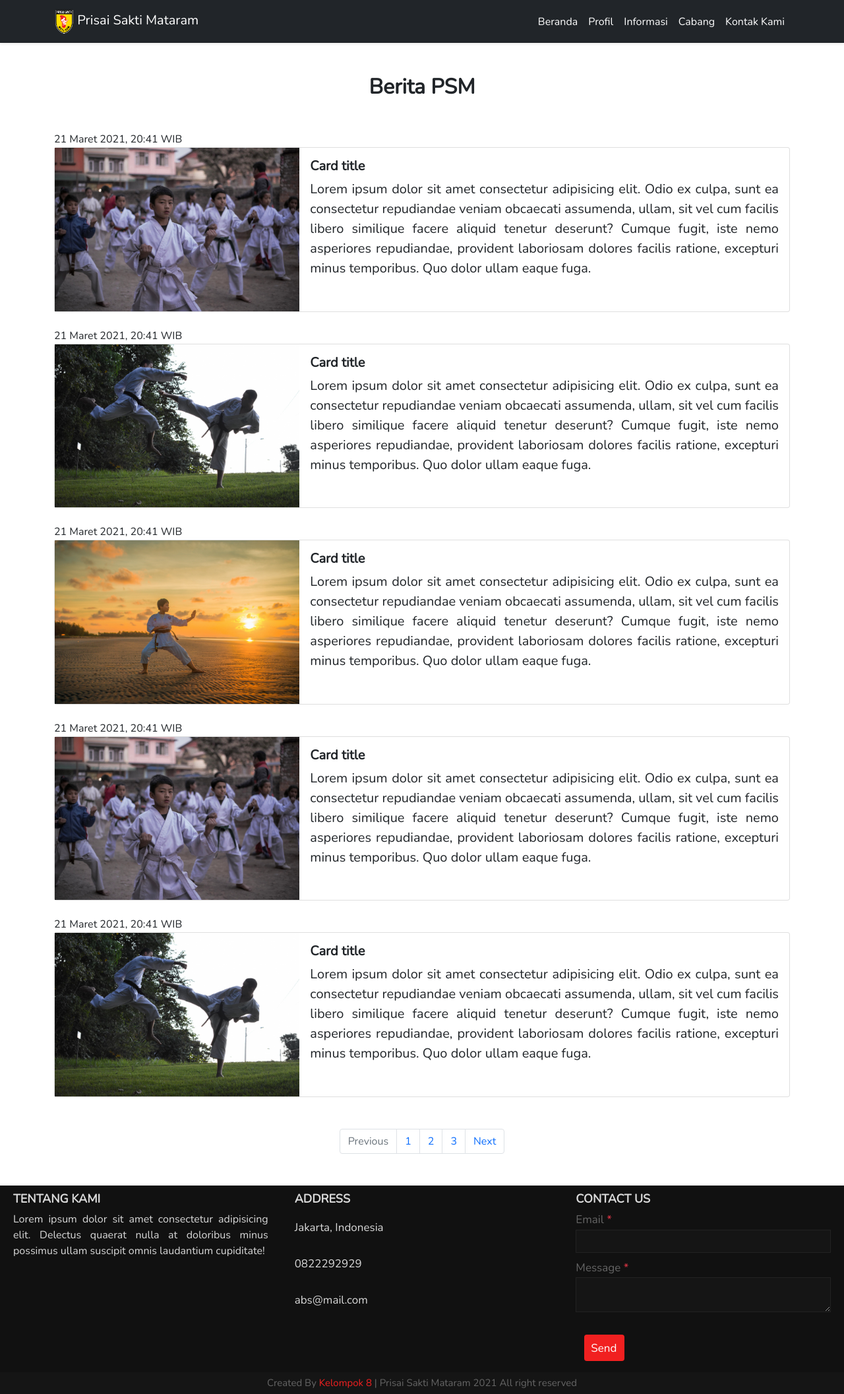
After one commit to solahuddin21/ProjectWebsite, a PHP site: page /informasi.html in a window 1280 px wide. The commit adds this page. Shown: the whole page at 66% size. Run offline with PHP 8.4, Linux system fonts and the light colour scheme.

Commit message:
update berita, index, profil, css

```diff
--- /dev/null
+++ b/informasi.html
@@ -0,0 +1,217 @@
+<!DOCTYPE html>
+<html lang="en">
+
+<head>
+  <!-- Required meta tags -->
+  <meta charset="utf-8" />
+  <meta name="viewport" content="width=device-width, initial-scale=1" />
+
+  <!-- Bootstrap CSS -->
+  <link href="https://cdn.jsdelivr.net/npm/bootstrap@5.0.0-beta2/dist/css/bootstrap.min.css" rel="stylesheet"
+    integrity="sha384-BmbxuPwQa2lc/FVzBcNJ7UAyJxM6wuqIj61tLrc4wSX0szH/Ev+nYRRuWlolflfl" crossorigin="anonymous" />
+
+  <link rel="preconnect" href="https://fonts.gstatic.com">
+  <link href="https://fonts.googleapis.com/css2?family=Nunito&display=swap" rel="stylesheet">
+
+  <!-- We CSS -->
+  <link rel="stylesheet" href="style.css" />
+
+  <title>Prisai Sakti Mataram</title>
+</head>
+
+<body>
+  <!-- Navbar  -->
+  <nav class="navbar navbar-expand-lg navbar-dark bg-dark shadow-sm sticky-top">
+    <div class="container">
+      <a class="navbar-brand" href="#">
+        <img src="img/Logo_PSM.png" alt="" width="30" height="39" />
+        Prisai Sakti Mataram
+      </a>
+      <button class="navbar-toggler" type="button" data-bs-toggle="collapse" data-bs-target="#navbarNav"
+        aria-controls="navbarNav" aria-expanded="false" aria-label="Toggle navigation">
+        <span class="navbar-toggler-icon"></span>
+      </button>
+      <div class="collapse navbar-collapse" id="navbarNav">
+        <ul class="navbar-nav ms-auto">
+          <li class="nav-item">
+            <a class="nav-link active" aria-current="page" href="index2.html">Beranda</a>
+          </li>
+          <li class="nav-item">
+            <a class="nav-link active" aria-current="page" href="profil.html">Profil</a>
+          </li>
+          <li class="nav-item">
+            <a class="nav-link active" aria-current="page" href="#">Informasi</a>
+          </li>
+          <li class="nav-item">
+            <a class="nav-link active" aria-current="page" href="Cabang_Locator.html">Cabang</a>
+          </li>
+          <li class="nav-item">
+            <a class="nav-link active" aria-current="page" href="#">Kontak Kami</a>
+          </li>
+        </ul>
+      </div>
+    </div>
+  </nav>
+  <!-- Akhir Navbar  -->
+
+  <section class="container contents">
+    <h2 class="featurette-heading text-center m-5 fw-bold">Berita PSM</h2>
+    <p class="card-text mt-4 mb-0 fs-6">21 Maret 2021, 20:41 WIB</p>
+    <div class="card mb-3" style="max-width: 100%;">
+        <div class="row g-0">
+          <div class="col-md-4">
+            <img src="img/ozan-safak-1jOQNSc4P-c-unsplash.jpg" class="img-fluid" alt="...">
+          </div>
+          <div class="col-md-8">
+            <div class="card-body">
+              <h5 class="card-title fw-bold">Card title</h5>
+              <p class="card-text">Lorem ipsum dolor sit amet consectetur adipisicing elit. Odio ex culpa, sunt ea consectetur repudiandae veniam obcaecati assumenda, ullam, sit vel cum facilis libero similique facere aliquid tenetur deserunt? Cumque fugit, iste nemo asperiores repudiandae, provident laboriosam dolores facilis ratione, excepturi minus temporibus. Quo dolor ullam eaque fuga.</p>
+              <a href="#" class="stretched-link"></a>
+            </div>
+          </div>
+        </div>
+      </div>
+      <p class="card-text mt-4 mb-0 fs-6">21 Maret 2021, 20:41 WIB</p>
+    <div class="card mb-3" style="max-width: 100%;">
+        <div class="row g-0">
+          <div class="col-md-4">
+            <img src="img/soon-santos--XGqShGxO8E-unsplash.jpg" class="img-fluid" alt="...">
+          </div>
+          <div class="col-md-8">
+            <div class="card-body">
+              <h5 class="card-title fw-bold">Card title</h5>
+              <p class="card-text">Lorem ipsum dolor sit amet consectetur adipisicing elit. Odio ex culpa, sunt ea consectetur repudiandae veniam obcaecati assumenda, ullam, sit vel cum facilis libero similique facere aliquid tenetur deserunt? Cumque fugit, iste nemo asperiores repudiandae, provident laboriosam dolores facilis ratione, excepturi minus temporibus. Quo dolor ullam eaque fuga.</p>
+              <a href="#" class="stretched-link"></a>
+            </div>
+          </div>
+        </div>
+      </div><p class="card-text mt-4 mb-0 fs-6">21 Maret 2021, 20:41 WIB</p>
+      <div class="card mb-3" style="max-width: 100%;">
+          <div class="row g-0">
+            <div class="col-md-4">
+              <img src="img/thao-le-hoang-igLzPKOvZNw-unsplash.jpg" class="img-fluid" alt="...">
+            </div>
+            <div class="col-md-8">
+              <div class="card-body">
+                <h5 class="card-title fw-bold">Card title</h5>
+                <p class="card-text">Lorem ipsum dolor sit amet consectetur adipisicing elit. Odio ex culpa, sunt ea consectetur repudiandae veniam obcaecati assumenda, ullam, sit vel cum facilis libero similique facere aliquid tenetur deserunt? Cumque fugit, iste nemo asperiores repudiandae, provident laboriosam dolores facilis ratione, excepturi minus temporibus. Quo dolor ullam eaque fuga.</p>
+                <a href="#" class="stretched-link"></a>
+              </div>
+            </div>
+          </div>
+        </div><p class="card-text mt-4 mb-0 fs-6">21 Maret 2021, 20:41 WIB</p>
+        <div class="card mb-3" style="max-width: 100%;">
+            <div class="row g-0">
+              <div class="col-md-4">
+                <img src="img/ozan-safak-1jOQNSc4P-c-unsplash.jpg" class="img-fluid" alt="...">
+              </div>
+              <div class="col-md-8">
+                <div class="card-body">
+                  <h5 class="card-title fw-bold">Card title</h5>
+                  <p class="card-text">Lorem ipsum dolor sit amet consectetur adipisicing elit. Odio ex culpa, sunt ea consectetur repudiandae veniam obcaecati assumenda, ullam, sit vel cum facilis libero similique facere aliquid tenetur deserunt? Cumque fugit, iste nemo asperiores repudiandae, provident laboriosam dolores facilis ratione, excepturi minus temporibus. Quo dolor ullam eaque fuga.</p>
+                  <a href="#" class="stretched-link"></a>
+                </div>
+              </div>
+            </div>
+          </div><p class="card-text mt-4 mb-0 fs-6">21 Maret 2021, 20:41 WIB</p>
+          <div class="card mb-3" style="max-width: 100%;">
+              <div class="row g-0">
+                <div class="col-md-4">
+                  <img src="img/soon-santos--XGqShGxO8E-unsplash.jpg" class="img-fluid" alt="...">
+                </div>
+                <div class="col-md-8">
+                  <div class="card-body">
+                    <h5 class="card-title fw-bold">Card title</h5>
+                    <p class="card-text">Lorem ipsum dolor sit amet consectetur adipisicing elit. Odio ex culpa, sunt ea consectetur repudiandae veniam obcaecati assumenda, ullam, sit vel cum facilis libero similique facere aliquid tenetur deserunt? Cumque fugit, iste nemo asperiores repudiandae, provident laboriosam dolores facilis ratione, excepturi minus temporibus. Quo dolor ullam eaque fuga.</p>
+                    <a href="#" class="stretched-link"></a>
+                  </div>
+                </div>
+              </div>
+            </div>
+  </section>
+
+  <section class="page my-5">
+    <nav aria-label="Page navigation example">
+        <ul class="pagination justify-content-center">
+          <li class="page-item disabled">
+            <a class="page-link" href="#" tabindex="-1" aria-disabled="true">Previous</a>
+          </li>
+          <li class="page-item"><a class="page-link" href="#">1</a></li>
+          <li class="page-item"><a class="page-link" href="#">2</a></li>
+          <li class="page-item"><a class="page-link" href="#">3</a></li>
+          <li class="page-item">
+            <a class="page-link" href="#">Next</a>
+          </li>
+        </ul>
+      </nav>
+  </section>
+
+
+  <!-- Footer -->
+  <footer>
+    <div class="main-content">
+      <div class="left box">
+        <h2>Tentang Kami</h2>
+        <div class="content">
+          <p>Lorem ipsum dolor sit amet consectetur adipisicing elit. Delectus quaerat nulla at doloribus minus possimus
+            ullam suscipit omnis laudantium cupiditate!</p>
+          <div class="social">
+            <a href="#"><span class="fab fa-facebook-f"></span></a>
+            <a href="#"><span class="fab fa-twitter"></span></a>
+            <a href="#"><span class="fab fa-instagram"></span></a>
+            <a href="#"><span class="fab fa-whatsapp"></span></a>
+          </div>
+        </div>
+      </div>
+      <div class="center box">
+        <h2>Address</h2>
+        <div class="content">
+          <div class="place">
+            <span class="fas fa-map-marker-alt"></span>
+            <span class="text">Jakarta, Indonesia</span>
+          </div>
+          <div class="phone">
+            <span class="fas fa-phone-alt"></span>
+            <span class="text">0822292929</span>
+          </div>
+          <div class="place">
+            <span class="fas fa-envelope"></span>
+            <span class="text">abs@mail.com</span>
+          </div>
+        </div>
+      </div>
+      <div class="right box">
+        <h2>Contact us </h2>
+        <div class="content">
+          <form action="#">
+            <div class="email">
+              <div class="text">Email <span class="text-danger">*</span></div>
+              <input class="text-white" type="email" required>
+            </div>
+            <div class="msg">
+              <div class="text">Message <span class="text-danger">*</span></div>
+              <textarea class="text-white" rows="2" cols="25" required></textarea>
+            </div>
+            <div class="btn">
+              <button class="btn btn-danger text-center" type="submit">Send</button>
+            </div>
+          </form>
+        </div>
+      </div>
+    </div>
+    <div class="bottom">
+      <center>
+        <span class="credit">Created By <a href="#">Kelompok 8</a> | Prisai Sakti Mataram</span>
+        <span class="far fa-copyright"></span><span>2021 All right reserved</span>
+      </center>
+    </div>
+  </footer>
+  <!-- Akhir dari Footer -->
+
+  <!-- Option 1: Bootstrap Bundle with Popper -->
+  <script src="https://cdn.jsdelivr.net/npm/bootstrap@5.0.0-beta2/dist/js/bootstrap.bundle.min.js"
+    integrity="sha384-b5kHyXgcpbZJO/tY9Ul7kGkf1S0CWuKcCD38l8YkeH8z8QjE0GmW1gYU5S9FOnJ0"
+    crossorigin="anonymous"></script>
+</body>
+
+</html>
--- a/style.css
+++ b/style.css
@@ -5,7 +5,7 @@
 }
 
 body, html {
-  font-family: 'Lucida Grande';
+  font-family: 'Nunito', sans-serif;
 }
 .navbar-brand{
   color:  rgba(255, 255, 255, 0.7);
@@ -207,7 +207,7 @@ footer{
   transition: .3s;
 }
 .right form .btn button:hover{
-  background : #000;
+  background : #ff4646;
 }
 .bottom center{
   padding: 5px;
```
Also changed, not shown: Cabang_Locator.html (+17 -16 lines), index2.html (+54 -27 lines), profil.html (+15 -13 lines).
